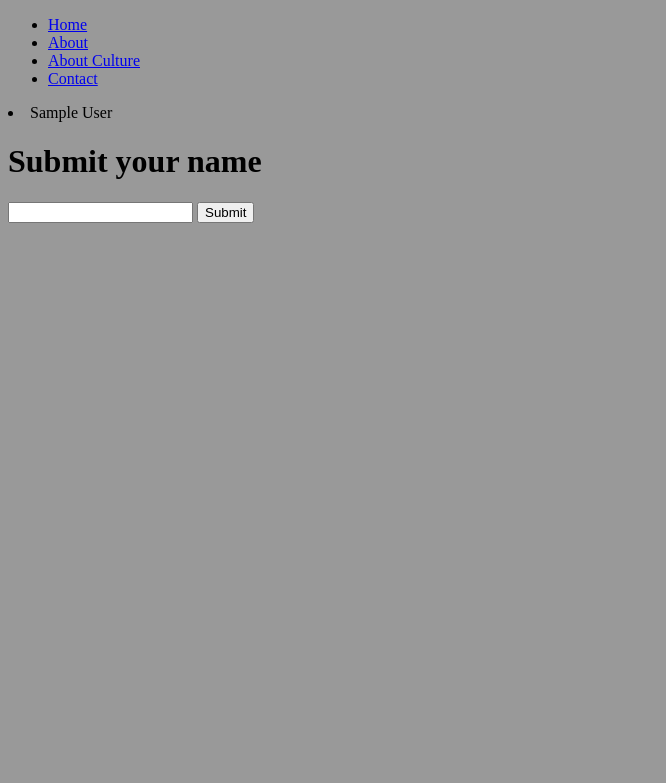
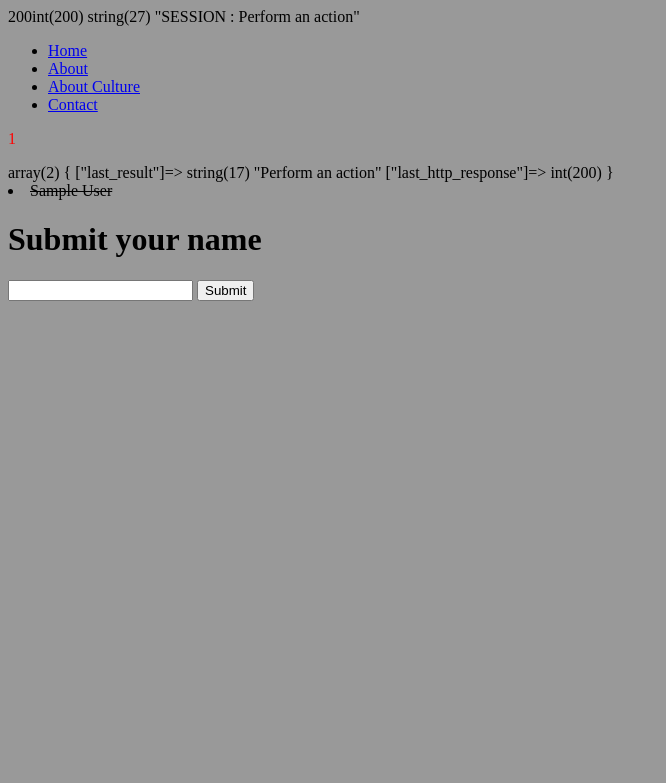
Before and after one commit to matteorazzanelli/kreas-food-php, a PHP site: page /?content=1 in a window 1280 px wide. Shown: the top 783 px of the page, without its empty margins (0-666 px from the left). Run offline with PHP 8.4, Linux system fonts and the light colour scheme; tables that the repository leaves empty or names only in its code hold one stand-in row (values such as "Sample post").

Commit message:
wip working with http_status_code and header and $_SESSION

```diff
--- a/controllers/index.php
+++ b/controllers/index.php
@@ -1,6 +1,20 @@
 <?php
 
+var_dump(http_response_code());
+var_dump('SESSION : ' . $_SESSION['last_result']);
 
 $users = $app['database']->selectAll('users', 'User');
 
+// do here to divide responsability
+// session_start();
+// echo http_response_code() . ' ' . $_SESSION['last_result'];
+
+
+// die();
+
+// if(isset($_REQUEST['content'])){
+//   echo 'IS SET';
+// }
+$content = $_REQUEST['content'];
+
 require 'views/index.view.php';
--- a/core/bootstrap.php
+++ b/core/bootstrap.php
@@ -11,7 +11,13 @@ require 'core/Request.php';
 
 require 'core/database/Connection.php';
 require 'core/database/QueryBuilder.php';
-
 $app['database'] = new QueryBuilder(
   Connection::make($app['config']['database'])
 );
+// header('location: /');
+// echo $_SESSION["last_result"];
+session_start();
+if(!isset($_SESSION["last_result"])){
+  $_SESSION["last_result"]='Perform an action';
+  $_SESSION["last_http_response"]=200;
+}
--- a/core/database/QueryBuilder.php
+++ b/core/database/QueryBuilder.php
@@ -4,22 +4,16 @@ class QueryBuilder
 {
   protected $pdo;
 
-  public function __construct($pdo)
-  {
+  public function __construct($pdo){
     $this->pdo = $pdo;
   }
-
-    public function selectAll($table, $intoClass)
-    {
+  public function selectAll($table, $intoClass){
     $statement = $this->pdo->prepare("select * from {$table}");
-
     $statement->execute();
-
     return $statement->fetchAll(PDO::FETCH_CLASS, $intoClass);
   }
 
-    public function insert($table, $parameters)
-    {
+  public function insert($table, $parameters){
     // substitute with bind
     $sql = sprintf(
       'insert into %s (%s) values (%s)',
@@ -28,14 +22,14 @@ class QueryBuilder
       ':' . implode(', :', array_keys($parameters))
     );
 
-        die(var_dump($sql));
+    // die(var_dump($sql));
 
     try {
       $statement = $this->pdo->prepare($sql);
-
       $statement->execute($parameters);
     } catch (Exception $e) {
       //
     }
+    return true;
   }
 }
--- a/index.php
+++ b/index.php
@@ -1,4 +1,5 @@
 <?php
+echo http_response_code();
 
 require 'core/bootstrap.php';
 
@@ -7,7 +8,8 @@ require 'core/bootstrap.php';
 // require Router::load('routes.php')
 //   ->direct(Request::uri());
 
-
 $router = new Router();
 require 'routes.php';
 require $router->direct(Request::uri(), Request::method());
+
+session_destroy();
--- a/routes.php
+++ b/routes.php
@@ -11,7 +11,7 @@
 // to call names only for post requests comment out above and then do:
 $router->get('','controllers/index.php');
 $router->get('about','controllers/about.php');
-$router->get('about/culture','controllers/abot-culture.php');
+$router->get('about/culture','controllers/about-culture.php');
 $router->get('contact','controllers/contact.php');
 $router->post('names','controllers/add-name.php');
 
--- a/views/index.view.php
+++ b/views/index.view.php
@@ -1,7 +1,20 @@
-<?php require('partials/head.php'); ?>
+<?php require('partials/head.php'); session_start();?>
+
+<?php
+  // $content = $_REQUEST['content'];
+  echo '<p style="color:red">'.$content."</p>\n";
+  // echo '<p style="color:red">'.http_response_code()."</p>\n";
+  var_dump($_SESSION);
+?>
 
   <?php foreach ($users as $user) : ?>
-    <li><?= $user->name; ?></li>
+    <li>
+      <?php if ($user->completed) : ?>
+        <strike><?= $user->name; ?></strike>
+      <?php else: ?>
+        <?= $user->name; ?>
+      <?php endif; ?>
+    </li>
   <?php endforeach; ?>
 
   <h1>Submit your name</h1>
```
Also changed, not shown: controllers/add-name.php (+62 -1 lines), README.md. Lines whose indentation alone changed are shown as unchanged.
